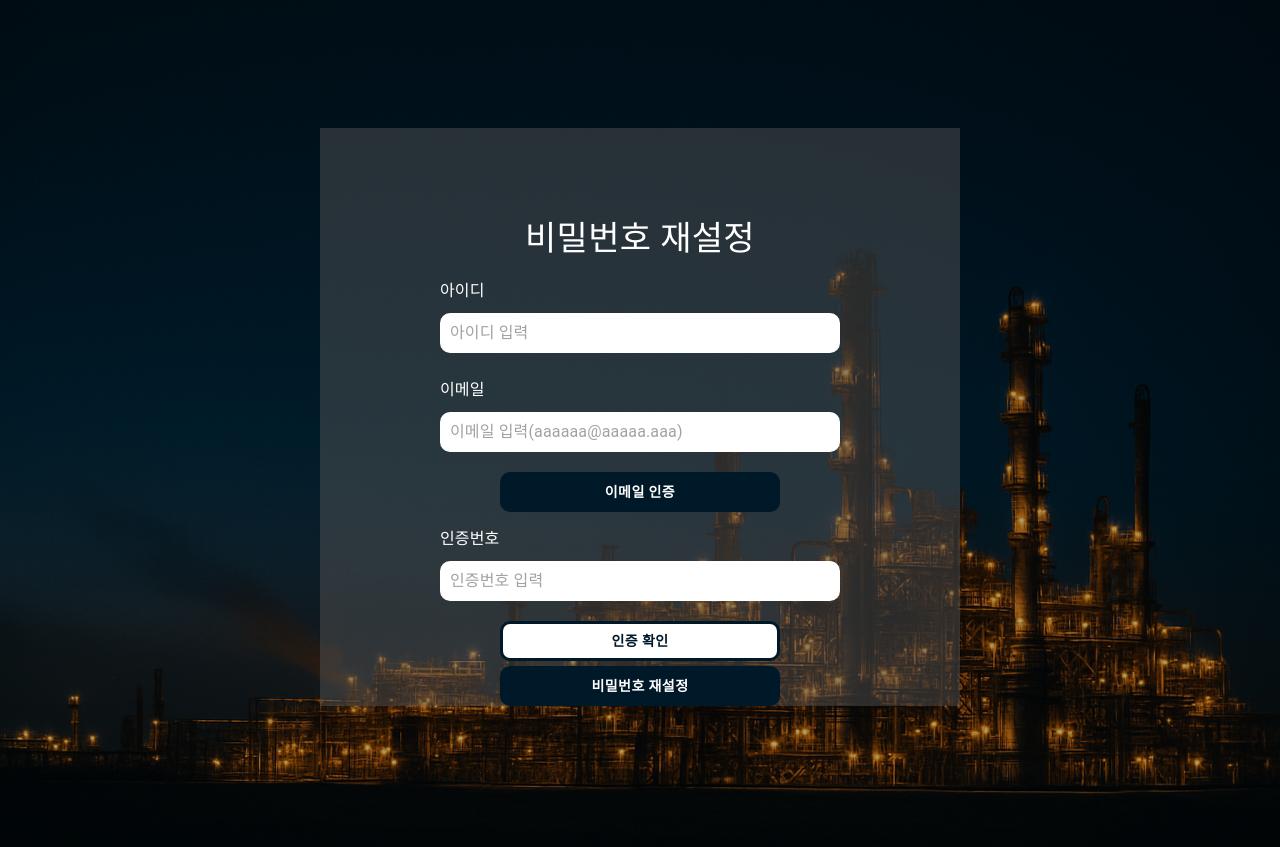
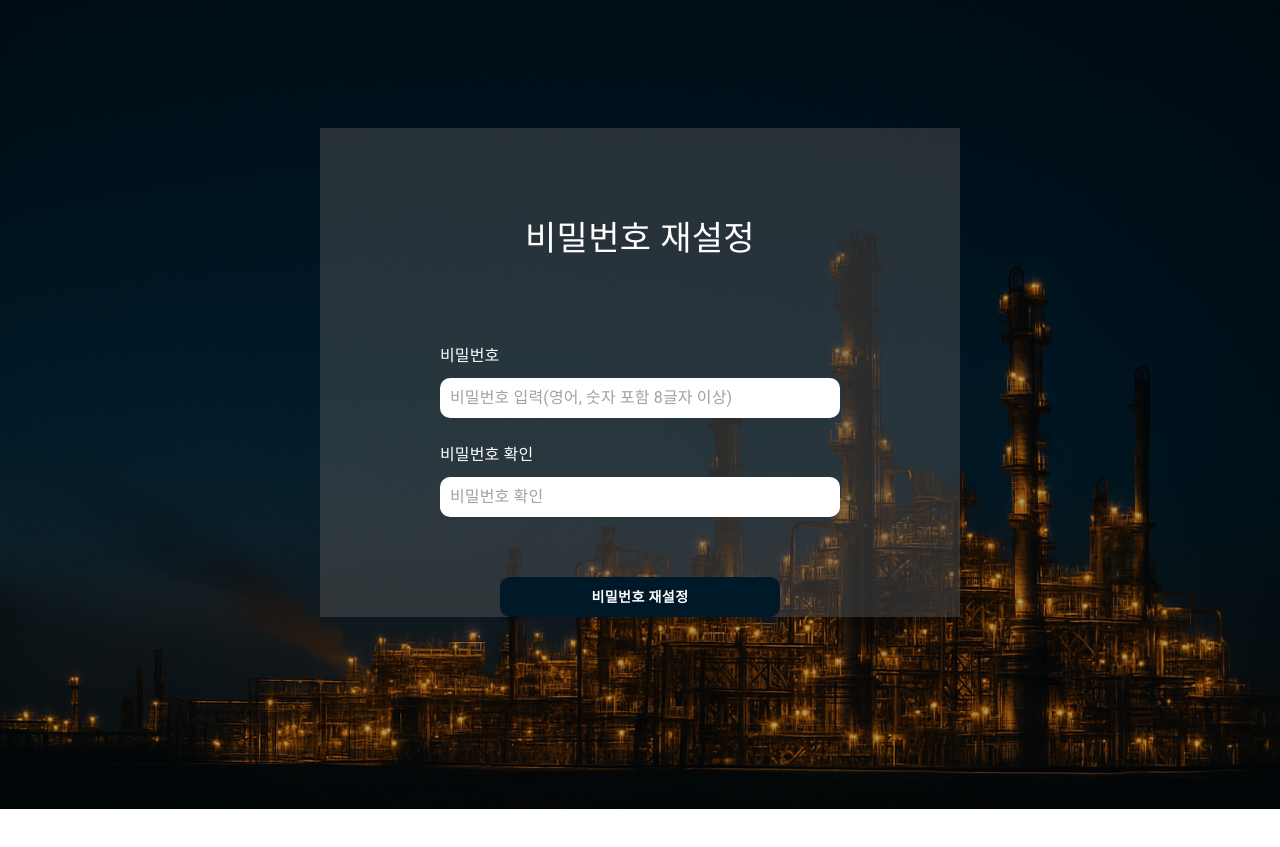
Before and after one commit to juusingsing/2Project, a React (Create React App) app in the folder frontend/: page /pwreset in a window 1280 px wide. After the commit the page ends 809 px from the top, so only its background shows below. Built offline with nearby package versions, Linux system fonts and the light colour scheme; some icons are missing.

Commit message:
[김나연] 아이디 찾기 결과, 비번 재설정 아이디, 이메일 페이지 추가

```diff
--- a/frontend/src/App.js
+++ b/frontend/src/App.js
@@ -5,8 +5,10 @@ import HeroSection from "./pages/HeroSection";
 import Login from "./pages/Login";
 import Register from "./pages/Register";
 import IdFind from "./pages/IdFind";
+import IdFindResult from "./pages/IdFindResult";
 import PwResetId from "./pages/PwResetId";
 import PwReset from "./pages/PwReset";
+import PwResetEmail from "./pages/PwResetEmail";
 import Main from "./pages/Main";
 import Sensor from "./pages/Sensor";
 import Video from "./pages/Video";
@@ -29,7 +31,9 @@ function App() {
         <Route path="/login" element={<Login />} />
         <Route path="/register" element={<Register />} />
         <Route path="/idfind" element={<IdFind/>}/>
+        <Route path="/idfindresult" element={<IdFindResult/>}/>
         <Route path="/pwresetid" element={<PwResetId/>}/>
+        <Route path="/pwresetemail" element={<PwResetEmail/>}/>
         <Route path="pwreset" element={<PwReset/>}/>
         <Route element={<MainLayout />}>
         <Route path="/main" element={<Main />} />
--- /dev/null
+++ b/frontend/src/pages/IdFindResult.js
@@ -0,0 +1,69 @@
+import React from "react";
+import { useNavigate } from "react-router-dom";
+import { Box, Typography, Container, Button, Input, } from "@mui/material";
+import background from "../image/heroSectionBackground.png";
+import ArrowBackIosIcon from '@mui/icons-material/ArrowBackIos';
+
+export default function IdFindResult() {
+    const navigate = useNavigate();
+    return (
+        <>
+            <Box sx={{
+                width: "100%",
+                minHeight: "100vh",
+                display: "flex",
+                backgroundImage: `linear-gradient(rgba(0,0,0,.35), rgba(0,0,0,.35)), url(${background})`,
+                backgroundSize: "cover",
+                backgroundPosition: "center",
+                backgroundRepeat: "no-repeat",
+                justifyContent: 'center'
+
+            }}>
+
+                <Box maxWidth="lg" sx={{ position: "relative", p: '65px 120px 0px 120px', marginTop: '10%', marginBottom: '15%', background: "rgba(90, 90, 90, 0.43)" }} >
+                    <ArrowBackIosIcon sx={{ color: "#ffffffff", position: 'absolute', top: '15px', left: '18px', cursor: 'pointer' }} onClick={() => navigate(-1)} />
+                    <Box sx={{ display: 'flex', justifyContent: 'center' }}>
+                        <Typography sx={{ fontSize: '34px', color: '#FFFFFF' }}>아이디 찾기</Typography>
+                    </Box>
+                    <Box sx={{ mt: 3 }}>
+                        <Typography sx={{ color: '#ffffffff' }}>회원님의 아이디는 다음과 같습니다.</Typography>
+                    </Box>
+                    <Box sx={{ display: 'flex', flexDirection: 'column', mt: 13, gap: 2 }}>
+                        <Typography sx={{ color: '#ffffff' }}>아이디: </Typography>
+                        <Typography sx={{ color: '#ffffff' }}>가입 일자: </Typography>
+                    </Box>
+                    <Box sx={{ display: 'flex', gap: 2, mt: '140px' }}>
+
+                        <Button
+                            sx={{
+                                width: "100%",
+                                height: '40px',
+                                backgroundColor: "#001929",
+                                color: "#FFFFFF",
+                                borderRadius: '10px',
+                                fontWeight: '500',
+                                fontSize: '13px'
+                            }}
+                            onClick={{}}>
+                            비밀번호 재설정
+                        </Button>
+                        <Button
+                            sx={{
+                                width: "100%",
+                                height: '40px',
+                                backgroundColor: "#001929",
+                                color: "#FFFFFF",
+                                borderRadius: '10px',
+                                fontWeight: '500',
+                                fontSize: '13px'
+                            }}
+                            onClick={{}}>
+                            로그인
+                        </Button>
+                    </Box>
+                </Box>
+
+            </Box>
+        </>
+    )
+}
--- a/frontend/src/pages/Login.js
+++ b/frontend/src/pages/Login.js
@@ -106,11 +106,11 @@ export default function Login() {
                         </Button>
 
                         <Box sx={{ backgroundColor: 'rgba(0, 0, 0, 0.2)', height: '25px', display: 'flex', gap: 2, alignItems: 'center', paddingInline: '20px' }}>
-                            <Typography onClick={() => navigate('/idfind')} sx={{ color: '#9c9c9cdd', fontSize: '12px' }}>
+                            <Typography onClick={() => navigate('/idfind')} sx={{ color: '#9c9c9cdd', fontSize: '12px', cursor:'pointer' }}>
                                 아이디 찾기
                             </Typography>
                             <Typography sx={{ color: '#9c9c9cdd', fontSize: '12px' }}>|</Typography>
-                            <Typography onClick={() => navigate('/pwreset')} sx={{ color: '#9c9c9cdd', fontSize: '12px' }}>
+                            <Typography onClick={() => navigate('/pwresetid')} sx={{ color: '#9c9c9cdd', fontSize: '12px' , cursor:'pointer'}}>
                                 비밀번호 찾기
                             </Typography>
                         </Box>
--- a/frontend/src/pages/PwReset.js
+++ b/frontend/src/pages/PwReset.js
@@ -19,13 +19,13 @@ export default function PwReset(){
                 justifyContent: 'center'
 
             }}>
-                <Box maxWidth="lg" sx={{ position: "relative",p: '65px 120px 0px 120px', marginTop: '10%', marginBottom: '11%', background: "rgba(90, 90, 90, 0.43)" }} >
+                <Box maxWidth="lg" sx={{ position: "relative",p: '65px 120px 0px 120px', marginTop: '10%', marginBottom: '15%', background: "rgba(90, 90, 90, 0.43)" }} >
                     <ArrowBackIosIcon sx={{color:"#ffffffff",position:'absolute', top:'15px', left:'18px', cursor:'pointer'}} onClick={()=>navigate(-1)}/>
                     <Box sx={{ display: 'flex', justifyContent: 'center' }}>
                         <Typography sx={{ fontSize: '34px', color: '#FFFFFF' }}>비밀번호 재설정</Typography>
                     </Box>
-                    <Box sx={{ width: '400px', mt: '15px' }}>
-                        <Typography color="#FFFFFF">아이디</Typography>
+                    <Box sx={{ width: '400px', mt: '80px' }}>
+                        <Typography color="#FFFFFF">비밀번호</Typography>
                         <Input disableUnderline
                             sx={{
                                 marginBlock: '10px',
@@ -35,11 +35,11 @@ export default function PwReset(){
                                 borderRadius: '10px',
                                 padding: '10px'
                             }}
-                            placeholder="아이디 입력"
+                            placeholder="비밀번호 입력(영어, 숫자 포함 8글자 이상)"
                         />
                     </Box>
                     <Box sx={{ width: '400px', mt: '15px' }}>
-                        <Typography color="#FFFFFF">이메일</Typography>
+                        <Typography color="#FFFFFF">비밀번호 확인</Typography>
                         <Input disableUnderline
                             sx={{
                                 marginBlock: '10px',
@@ -49,51 +49,10 @@ export default function PwReset(){
                                 borderRadius: '10px',
                                 padding: '10px'
                             }}
-                            placeholder="이메일 입력(aaaaaa@aaaaa.aaa)"
+                            placeholder="비밀번호 확인"
                         />
                     </Box>
-                    <Box sx={{ display: 'flex', justifyContent: 'center', mt: '10px' }}>
-                        <Button
-                            sx={{
-                                width: "70%",
-                                height: '40px',
-                                backgroundColor: "#001929",
-                                color: "#FFFFFF",
-                                borderRadius: '10px',
-                                fontWeight: '700'
-                            }}
-                            onClick={{}}>
-                            이메일 인증
-                        </Button>
-
-                    </Box>
-                    <Box sx={{ width: '400px', mt: '15px' }}>
-                        <Typography color="#FFFFFF">인증번호</Typography>
-                        <Input disableUnderline
-                            sx={{
-                                marginBlock: '10px',
-                                width: '100%',
-                                backgroundColor: '#FFFFFF',
-                                height: '40px',
-                                borderRadius: '10px',
-                                padding: '10px'
-                            }}
-                            placeholder="인증번호 입력"/>
-                    </Box>
-                    <Box sx={{ display: 'flex', flexDirection: 'column', gap: '5px', alignItems: 'center', mt: '10px' }}>
-                        <Button
-                            sx={{
-                                width: "70%",
-                                height: '40px',
-                                backgroundColor: "#FFFFFF",
-                                color: "#001929",
-                                border: "3px solid #001929",
-                                borderRadius: '10px',
-                                fontWeight: '800'
-                            }}
-                            onClick={() => navigate()}>
-                            인증 확인
-                        </Button>
+                    <Box sx={{ display: 'flex', justifyContent: 'center', mt: '50px' }}>
                         <Button
                             sx={{
                                 width: "70%",
@@ -106,7 +65,9 @@ export default function PwReset(){
                             onClick={{}}>
                             비밀번호 재설정
                         </Button>
+
                     </Box>
+
 
 
 
--- a/frontend/src/pages/PwResetId.js
+++ b/frontend/src/pages/PwResetId.js
@@ -19,13 +19,13 @@ export default function PwResetId() {
                 justifyContent: 'center'
 
             }}>
-                <Box maxWidth="lg" sx={{ position: "relative",p: '65px 120px 0px 120px', marginTop: '10%', marginBottom: '11%', background: "rgba(90, 90, 90, 0.43)" }} >
+                <Box maxWidth="lg" sx={{ position: "relative",p: '65px 120px 0px 120px', marginTop: '10%', marginBottom: '15%', background: "rgba(90, 90, 90, 0.43)" }} >
                     <ArrowBackIosIcon sx={{color:"#ffffffff",position:'absolute', top:'15px', left:'18px', cursor:'pointer'}} onClick={()=>navigate(-1)}/>
                     <Box sx={{ display: 'flex', justifyContent: 'center' }}>
                         <Typography sx={{ fontSize: '34px', color: '#FFFFFF' }}>비밀번호 재설정</Typography>
                     </Box>
-                    <Box sx={{ width: '400px', mt: '15px' }}>
-                        <Typography color="#FFFFFF">이메일</Typography>
+                    <Box sx={{ width: '400px', mt: '110px' }}>
+                        <Typography color="#FFFFFF">아이디</Typography>
                         <Input disableUnderline
                             sx={{
                                 marginBlock: '10px',
@@ -35,10 +35,11 @@ export default function PwResetId() {
                                 borderRadius: '10px',
                                 padding: '10px'
                             }}
-                            placeholder="이메일 입력(aaaaaa@aaaaa.aaa)"
+                            placeholder="아이디 입력"
                         />
                     </Box>
-                    <Box sx={{ display: 'flex', justifyContent: 'center', mt: '10px' }}>
+
+                    <Box sx={{ display: 'flex', flexDirection: 'column', alignItems: 'center', mt: '120px' }}>
                         <Button
                             sx={{
                                 width: "70%",
@@ -49,48 +50,7 @@ export default function PwResetId() {
                                 fontWeight: '700'
                             }}
                             onClick={{}}>
-                            이메일 인증
-                        </Button>
-
-                    </Box>
-                    <Box sx={{ width: '400px', mt: '15px' }}>
-                        <Typography color="#FFFFFF">인증번호</Typography>
-                        <Input disableUnderline
-                            sx={{
-                                marginBlock: '10px',
-                                width: '100%',
-                                backgroundColor: '#FFFFFF',
-                                height: '40px',
-                                borderRadius: '10px',
-                                padding: '10px'
-                            }}
-                            placeholder="인증번호 입력"/>
-                    </Box>
-                    <Box sx={{ display: 'flex', flexDirection: 'column', gap: '5px', alignItems: 'center', mt: '10px' }}>
-                        <Button
-                            sx={{
-                                width: "70%",
-                                height: '40px',
-                                backgroundColor: "#FFFFFF",
-                                color: "#001929",
-                                border: "3px solid #001929",
-                                borderRadius: '10px',
-                                fontWeight: '800'
-                            }}
-                            onClick={() => navigate()}>
-                            인증 확인
-                        </Button>
-                        <Button
-                            sx={{
-                                width: "70%",
-                                height: '40px',
-                                backgroundColor: "#001929",
-                                color: "#FFFFFF",
-                                borderRadius: '10px',
-                                fontWeight: '700'
-                            }}
-                            onClick={{}}>
-                            비밀번호 재설정
+                            아이디 확인
                         </Button>
                     </Box>
 
```
Also changed, not shown: frontend/src/pages/PwResetEmail.js (+47 -7 lines).
